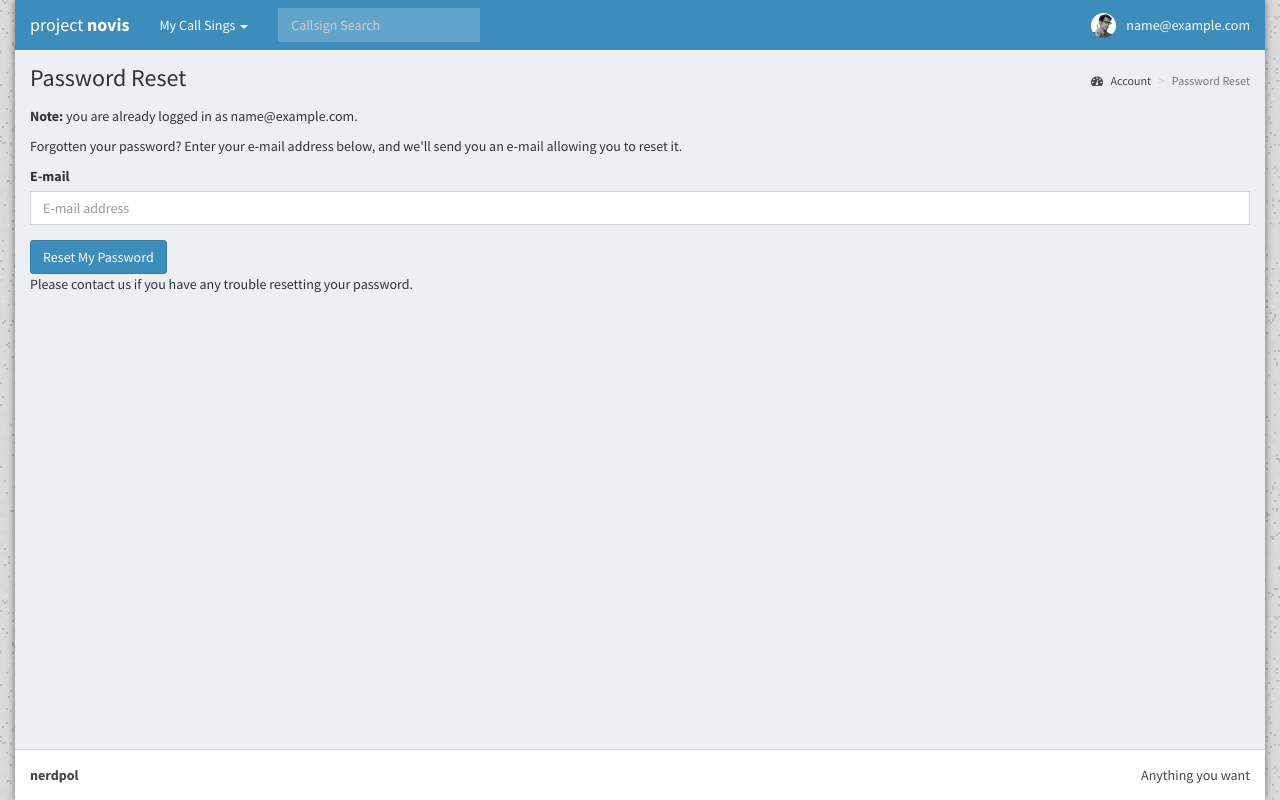
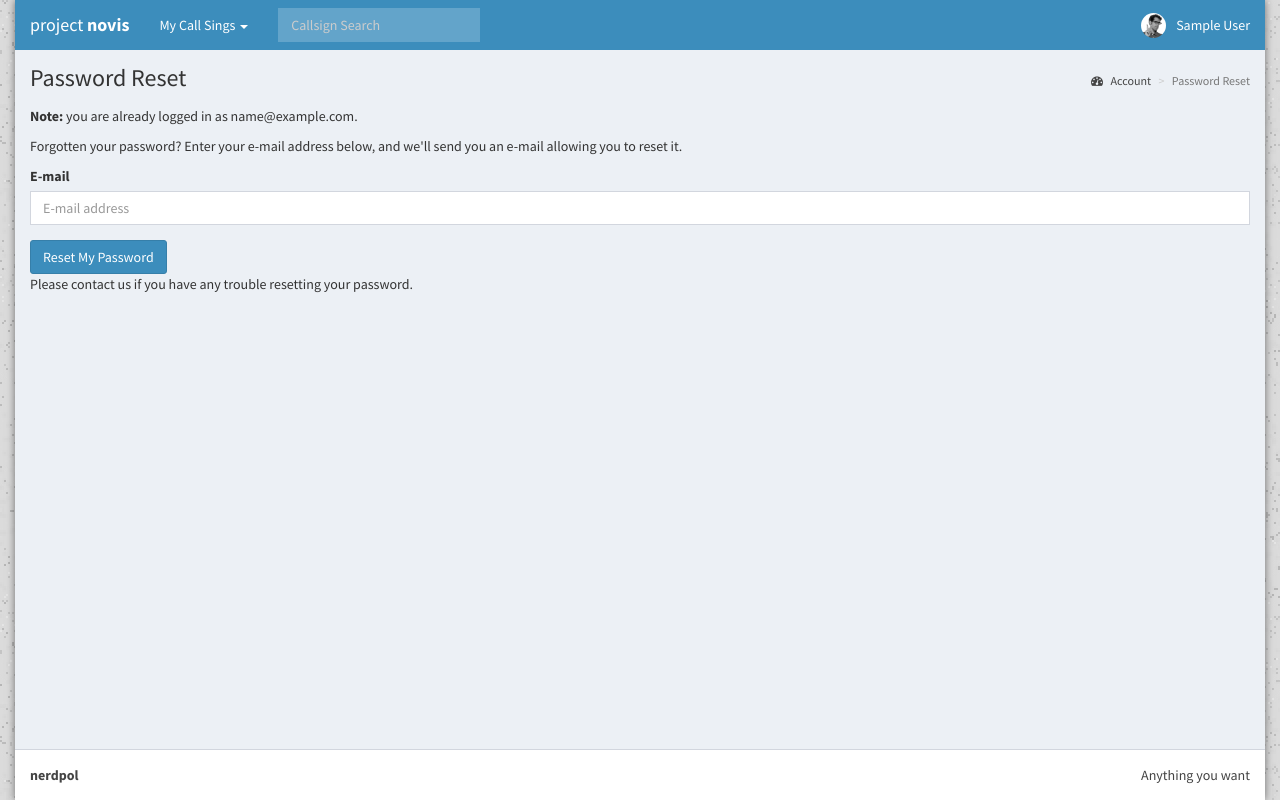
Before and after one commit to elnappo/project-novis, a Django app: page /accounts/password/reset/ in a window 1280 px wide. Run offline with Django 3.2, Linux system fonts and the light colour scheme; the visitor is signed in with stand-in values (Sample User, id 1); data that the repository does not hold is empty; parts of the project's set-up code (start-up, migrations or seed data) failed here and were passed over; some libraries are stand-ins or nearby versions.

Commit message:
Fix username variable in index.html template

```diff
--- a/project_novis/templates/index.html
+++ b/project_novis/templates/index.html
@@ -33,7 +33,7 @@
                     <!-- The user image in the navbar-->
                     <img src="{% static "img/user2-160x160.jpg" %}" class="user-image" alt="User Image">
                     <!-- hidden-xs hides the username on small devices so only the image appears. -->
-                    <span class="hidden-xs">{% if user.first_name %}{{ user.first_name }}{% else %}{{ user.email }}{% endif %}</span>
+                    <span class="hidden-xs">{% if user.name %}{{ user.name }}{% else %}{{ user.email }}{% endif %}</span>
                     </a>
                     <ul class="dropdown-menu">
                     <!-- The user image in the menu -->
@@ -41,7 +41,7 @@
                         <img src="{% static "img/user2-160x160.jpg" %}" class="img-circle" alt="User Image">
 
                         <p>
-                        {% if user.first_name %}{{ user.first_name }}{% else %}{{ user.username }}{% endif %}
+                        {% if user.name %}{{ user.name }}{% else %}{{ user.email }}{% endif %}
                         <small>Member since {{ user.date_joined|date }}</small>
                         </p>
                     </li>
```
